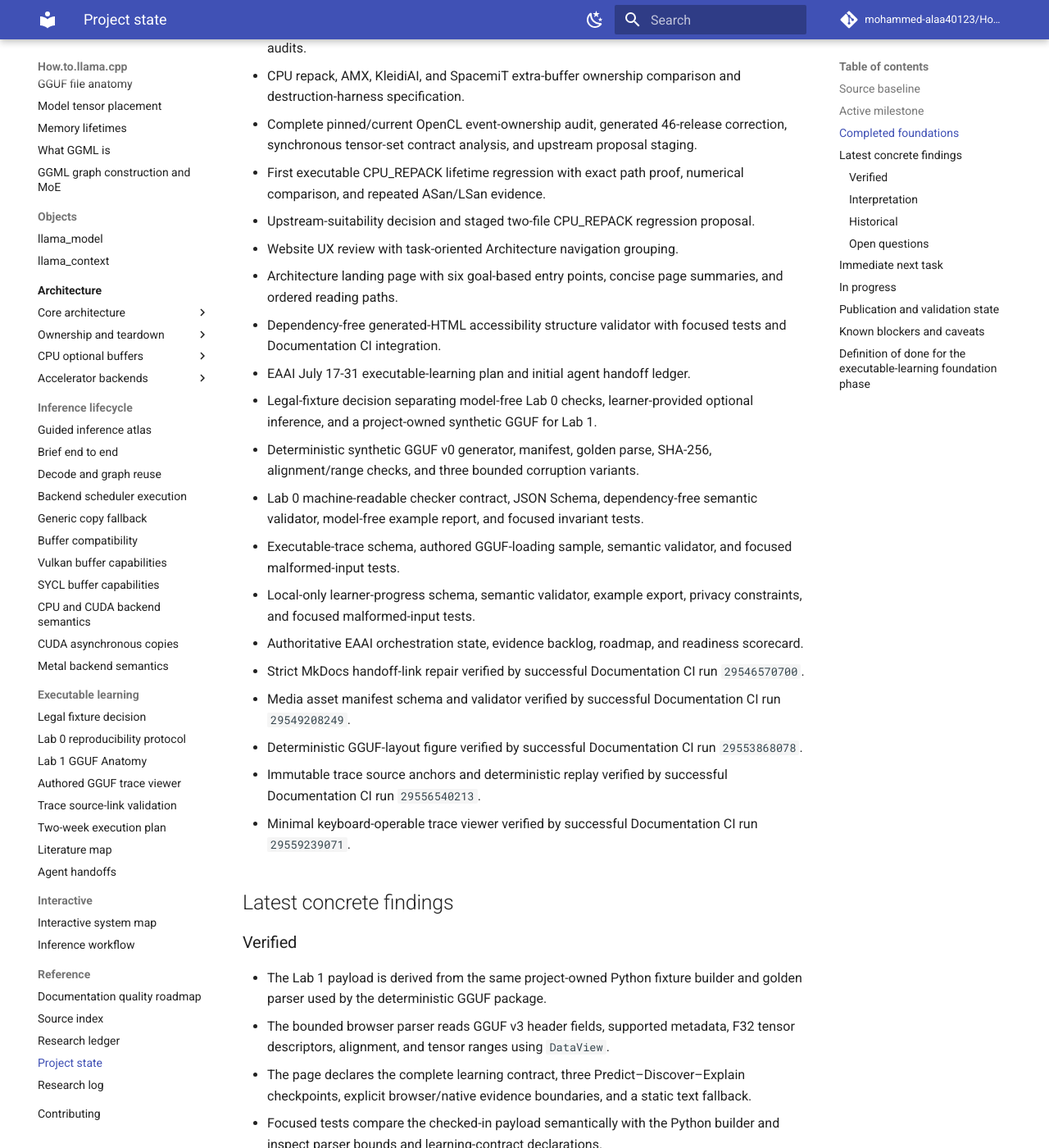
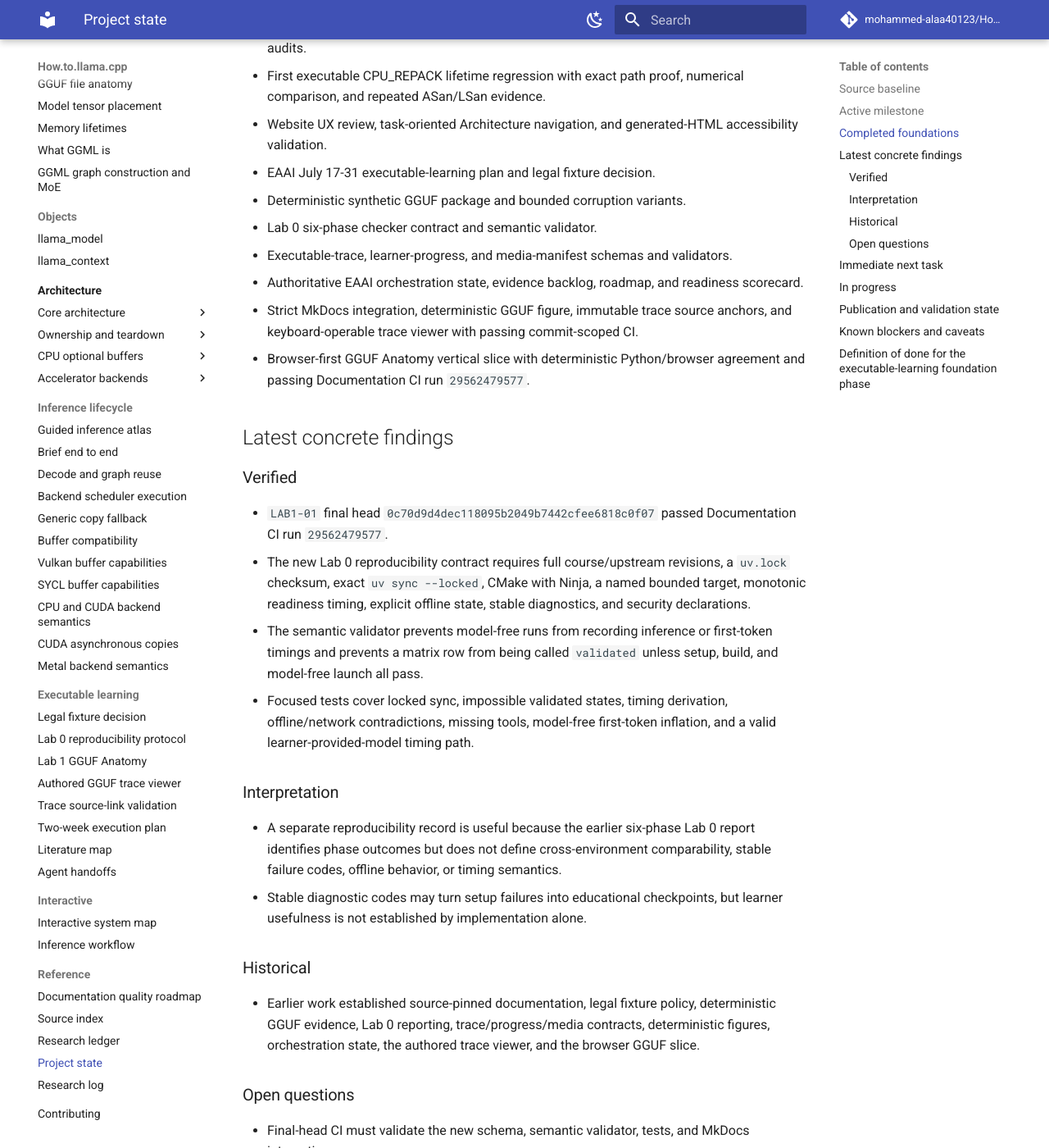
Before and after one commit to mohammed-alaa40123/How.to.llama.cpp, an MkDocs documentation site: the page built from docs/reference/project-state.md, in a window 1280 px wide and 1400 px high, scrolled down 880 px. Shown: the whole window at 82% size. Built offline with MkDocs 1.6.1 and Material for MkDocs 9.7.7, drawn with Linux system fonts in a browser that asks for light colours; comment, search, counter and statistics services are not loaded; some of the changed text lies outside the part shown.

Commit message:
Update project state for Lab 0 validation

````diff
--- a/docs/reference/project-state.md
+++ b/docs/reference/project-state.md
@@ -21,85 +21,74 @@ Read this file after the root README on every run. It is the compact checkpoint
 - Canonical GGUF, model placement, `llama_model`, `llama_context`, graph/MoE, scheduler, memory-lifetime, backend, and inference-atlas pages.
 - Source indexing, strict documentation CI, Pages deployment workflow, health checks, and durable run context.
 - Generic scheduler plus CPU, CUDA, Metal, Vulkan, SYCL, RPC, CANN, and OpenCL teardown audits.
-- CPU repack, AMX, KleidiAI, and SpacemiT extra-buffer ownership comparison and destruction-harness specification.
-- Complete pinned/current OpenCL event-ownership audit, generated 46-release correction, synchronous tensor-set contract analysis, and upstream proposal staging.
 - First executable CPU_REPACK lifetime regression with exact path proof, numerical comparison, and repeated ASan/LSan evidence.
-- Upstream-suitability decision and staged two-file CPU_REPACK regression proposal.
-- Website UX review with task-oriented Architecture navigation grouping.
-- Architecture landing page with six goal-based entry points, concise page summaries, and ordered reading paths.
-- Dependency-free generated-HTML accessibility structure validator with focused tests and Documentation CI integration.
-- EAAI July 17-31 executable-learning plan and initial agent handoff ledger.
-- Legal-fixture decision separating model-free Lab 0 checks, learner-provided optional inference, and a project-owned synthetic GGUF for Lab 1.
-- Deterministic synthetic GGUF v0 generator, manifest, golden parse, SHA-256, alignment/range checks, and three bounded corruption variants.
-- Lab 0 machine-readable checker contract, JSON Schema, dependency-free semantic validator, model-free example report, and focused invariant tests.
-- Executable-trace schema, authored GGUF-loading sample, semantic validator, and focused malformed-input tests.
-- Local-only learner-progress schema, semantic validator, example export, privacy constraints, and focused malformed-input tests.
+- Website UX review, task-oriented Architecture navigation, and generated-HTML accessibility validation.
+- EAAI July 17-31 executable-learning plan and legal fixture decision.
+- Deterministic synthetic GGUF package and bounded corruption variants.
+- Lab 0 six-phase checker contract and semantic validator.
+- Executable-trace, learner-progress, and media-manifest schemas and validators.
 - Authoritative EAAI orchestration state, evidence backlog, roadmap, and readiness scorecard.
-- Strict MkDocs handoff-link repair verified by successful Documentation CI run `29546570700`.
-- Media asset manifest schema and validator verified by successful Documentation CI run `29549208249`.
-- Deterministic GGUF-layout figure verified by successful Documentation CI run `29553868078`.
-- Immutable trace source anchors and deterministic replay verified by successful Documentation CI run `29556540213`.
-- Minimal keyboard-operable trace viewer verified by successful Documentation CI run `29559239071`.
+- Strict MkDocs integration, deterministic GGUF figure, immutable trace source anchors, and keyboard-operable trace viewer with passing commit-scoped CI.
+- Browser-first GGUF Anatomy vertical slice with deterministic Python/browser agreement and passing Documentation CI run `29562479577`.
 
 ## Latest concrete findings
 
 ### Verified
 
-- The Lab 1 payload is derived from the same project-owned Python fixture builder and golden parser used by the deterministic GGUF package.
-- The bounded browser parser reads GGUF v3 header fields, supported metadata, F32 tensor descriptors, alignment, and tensor ranges using `DataView`.
-- The page declares the complete learning contract, three Predict–Discover–Explain checkpoints, explicit browser/native evidence boundaries, and a static text fallback.
-- Focused tests compare the checked-in payload semantically with the Python builder and inspect parser bounds and learning-contract declarations.
+- `LAB1-01` final head `0c70d9d4dec118095b2049b7442cfee6818c0f07` passed Documentation CI run `29562479577`.
+- The new Lab 0 reproducibility contract requires full course/upstream revisions, a `uv.lock` checksum, exact `uv sync --locked`, CMake with Ninja, a named bounded target, monotonic readiness timing, explicit offline state, stable diagnostics, and security declarations.
+- The semantic validator prevents model-free runs from recording inference or first-token timings and prevents a matrix row from being called `validated` unless setup, build, and model-free launch all pass.
+- Focused tests cover locked sync, impossible validated states, timing derivation, offline/network contradictions, missing tools, model-free first-token inflation, and a valid learner-provided-model timing path.
 
 ### Interpretation
 
-- A 428-byte browser-parsed fixture is the narrowest useful Lab 1 slice because it isolates file-layout reasoning before native build, `mmap`, page-fault, graph, or inference complexity.
-- The checkpoints may support later misconception assessment, but implementation and CI do not establish learner benefit.
+- A separate reproducibility record is useful because the earlier six-phase Lab 0 report identifies phase outcomes but does not define cross-environment comparability, stable failure codes, offline behavior, or timing semantics.
+- Stable diagnostic codes may turn setup failures into educational checkpoints, but learner usefulness is not established by implementation alone.
 
 ### Historical
 
-- Earlier work established source-pinned documentation, executable lifetime regressions, accessibility guards, legal fixture policy, synthetic GGUF evidence, Lab 0 reporting, trace/progress/media contracts, deterministic figures, orchestration state, and the authored trace viewer.
+- Earlier work established source-pinned documentation, legal fixture policy, deterministic GGUF evidence, Lab 0 reporting, trace/progress/media contracts, deterministic figures, orchestration state, the authored trace viewer, and the browser GGUF slice.
 
 ### Open questions
 
-- Final-head CI must establish browser/Python payload agreement and MkDocs integration.
-- Independent technical review of the fixture, parser explanation, trace anchors, and deterministic figure remains required.
-- Pinned native GGUF-reader acceptance remains a separate, unclaimed validation path.
-- A fair baseline and learner or expert evaluation pathway remain unapproved.
+- Final-head CI must validate the new schema, semantic validator, tests, and MkDocs integration.
+- Real Ubuntu, macOS, WSL2, and devcontainer runs remain required; the checked-in report is a contract example, not cross-platform evidence.
+- Exact supported tool-version ranges and the pinned llama.cpp target/options require native execution review.
+- Independent technical review and an approved educational evaluation pathway remain required.
 
 ## Immediate next task
 
 ```text
-obtain commit-scoped CI for LAB1-01
-  → if passing, mark the bounded browser slice evidenced
-  → preserve browser-derived versus native-runtime boundaries
-  → connect local progress only after PROGRESS-02 is evidenced
+obtain commit-scoped CI for LAB0-02 contract
+  → if passing, retain status as partial/in-progress until real matrix runs exist
+  → execute Ubuntu local-native and devcontainer rows first
+  → do not claim inference or cross-platform reproducibility from the example report
 ```
 
 ## In progress
 
 - Draft PR stack for the EAAI executable-learning foundation.
-- `LAB1-01` bounded browser GGUF parser and Predict–Discover–Explain slice awaiting final-head CI.
-- Lab 0 reproducibility matrix and diagnostic taxonomy under `LAB0-02`.
-- Retrospective agent-workflow extraction contract under `DATA-01`.
-- Progress export/import, migration, and corruption recovery under `PROGRESS-02`.
-- Current-tree regeneration and sanitizer validation of the CPU_REPACK lifetime candidate.
+- `LAB0-02` reproducibility schema, validator, diagnostics, and timing protocol awaiting final-head CI and real environment runs.
+- `DATA-01` retrospective agent-workflow extraction contract.
+- `PROGRESS-02` progress export/import, migration, and corruption recovery.
+- Current-tree CPU_REPACK regeneration and sanitizer validation.
 - Website browser-level accessibility and deployed verification.
 
 ## Publication and validation state
 
 - `docs/publication/orchestrator-state.md` and `docs/publication/evidence-backlog.md` remain authoritative.
-- `CI-01`, `MEDIA-01`, `FIG-01`, `TRACE-02`, and `VIEW-01` have passing commit-scoped CI evidence.
-- `LAB1-01` is implemented as a bounded first browser slice and remains in progress until final-head CI passes.
+- `CI-01`, `MEDIA-01`, `FIG-01`, `TRACE-02`, `VIEW-01`, and `LAB1-01` have passing commit-scoped CI evidence.
+- `LAB0-02` now has a concrete validation contract but remains in progress until CI and real reproducibility rows are recorded.
 - No participant data, model, telemetry, credential, paid API call, generated media output, native instrumentation, or manuscript prose was introduced.
 
 ## Known blockers and caveats
 
-- **Lab 1 correctness:** final-head Documentation CI and independent GGUF/llama.cpp review remain required.
+- **Lab 0 execution:** no real environment row has yet been executed under the new contract.
+- **Lab 0 target:** the initial `llama-cli` command shape must be verified against the pinned upstream checkout before becoming a validated run.
 - **Educational effectiveness:** no learner-benefit claim is permitted before an approved evaluation pathway and baseline comparison.
-- **Lab 0 runner:** the interface is defined, but no platform-specific build command runner exists yet.
-- **Progress integration:** the lab does not save learner answers until `PROGRESS-02` establishes import/export and corruption recovery.
+- **Progress integration:** Lab 1 does not save learner answers until `PROGRESS-02` establishes import/export and corruption recovery.
 - **Native acceptance:** the synthetic file is a format-teaching fixture and is not claimed to be a valid inference model.
-- **Live-site verification:** Pages should be rechecked only after the stacked changes merge to `main` and deploy.
+- **Live-site verification:** Pages should be rechecked only after stacked changes merge to `main` and deploy.
 - **Evidence retention:** artifact `8368782428` expires on 2026-08-15.
 - **Upstream permission:** direct issue/PR creation in `ggml-org/llama.cpp` is blocked for the connected GitHub App.
 
@@ -108,8 +97,8 @@ obtain commit-scoped CI for LAB1-01
 - Complete learning contracts and dependency-ordered July 17-31 plan.
 - Legal fixture policy with no ambiguous model redistribution.
 - Deterministic synthetic GGUF generator, manifest, golden output, and validators.
-- Machine-readable trace, media-manifest, and progress schemas.
+- Machine-readable trace, media-manifest, progress, Lab 0 phase, and reproducibility schemas.
 - Authored sample trace with explicit evidence kinds and a narrow viewer shell.
-- Lab 0 checker interface and model-free environment/build report.
+- Lab 0 checker interface, model-free environment/build report, diagnostics, and timing contract.
 - One deterministic technical figure from structured input.
 - Accessibility fallbacks, reproducibility evidence, and CI gates for every introduced artifact.
````
Also changed, not shown: other parts of docs/reference/project-state.md (+1 -1 lines).
